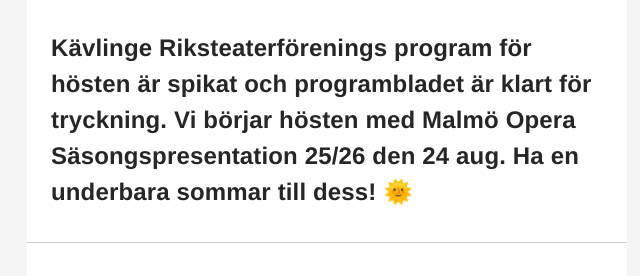
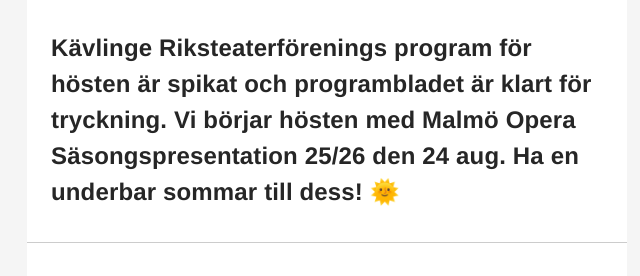
Before and after one commit to joakimkasimir/krtf, a plain HTML site: page sommarh2025/index.html in a window 1280 px wide. Shown: the part 2674-2950 px from the top of the page, without its empty margins (313-953 px from the left). Drawn offline with Linux system fonts and the light colour scheme; grey boxes are pictures that could not be loaded.

Commit message:
Tog bort ett a
/Joakim

```diff
--- a/sommarh2025/index.html
+++ b/sommarh2025/index.html
@@ -137,7 +137,7 @@
               >
                 Kävlinge Riksteaterförenings program för hösten är spikat och
                 programbladet är klart för tryckning. Vi börjar hösten med Malmö
-                Opera Säsongspresentation 25/26 den 24 aug. Ha en underbara
+                Opera Säsongspresentation 25/26 den 24 aug. Ha en underbar
                 sommar till dess! 🌞
               </h2>
               <div style="padding:16px 0px 16px 0px">
```
